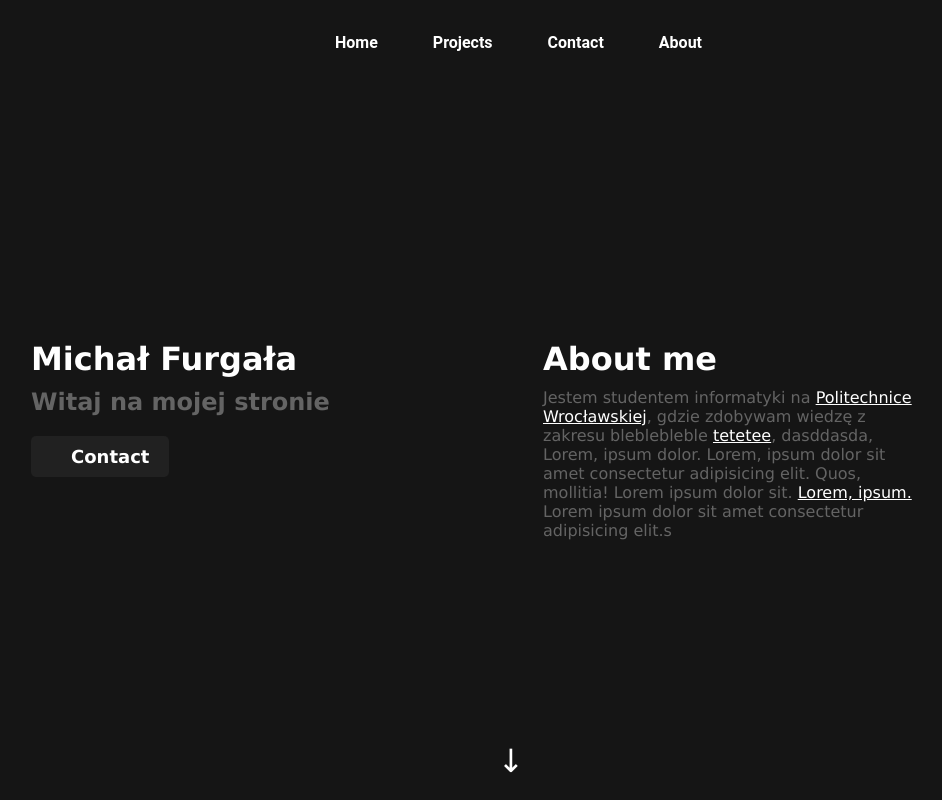
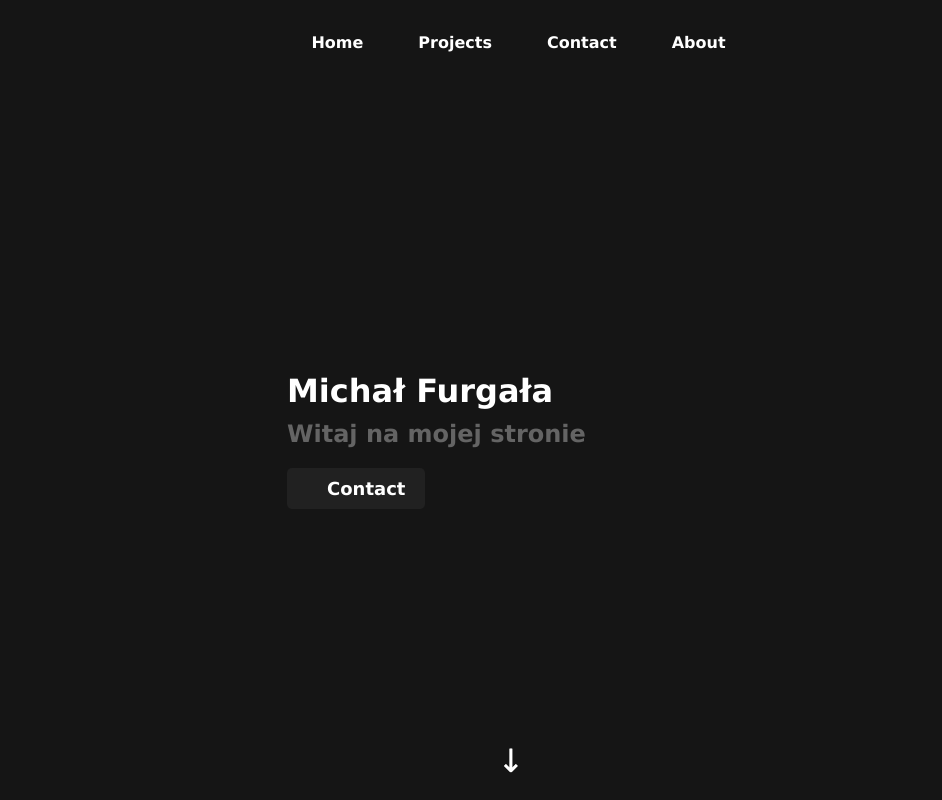
Before and after one commit to 00200200/portfolio, a React (Create React App) app: page / in a window 1280 px wide. Shown: the top 800 px of the page, without its empty margins (129-1071 px from the left). Built offline with nearby package versions, Linux system fonts and the light colour scheme.

Commit message:
AddReactRoute

```diff
--- /dev/null
+++ b/src/components/LandingPage/LandingPage.tsx
@@ -0,0 +1,44 @@
+import React, { useRef } from 'react';
+import './MainPage.css';
+
+const LandingPage: React.FC = () => {
+	const contactRef = useRef<HTMLDivElement>(null); // Referencja do elementu kontaktu
+
+	const handleContactClick = (): void => {
+		window.scrollTo({ top: 11213, behavior: 'smooth' });
+	};
+	const handleArrowClick = (): void => {
+		window.scrollTo({ top: window.innerHeight * 0.9, behavior: 'smooth' });
+	};
+
+	return (
+		<section id='home' className='main-page'>
+			<div className='content'>
+				<div className='leftContent'>
+					<h1>Michał Furgała</h1>
+					<h2>Witaj na mojej stronie</h2>
+					<button className='contact-button' onClick={handleContactClick}>
+						Contact
+					</button>
+				</div>
+				{/* <div className='rightContent'> */}
+				{/* <h1>About me</h1>
+					<div className='rightTextContent'>
+						<p>
+							Jestem studentem informatyki na <a href='#'>Politechnice Wrocławskiej</a>, gdzie zdobywam wiedzę z zakresu
+							bleblebleble <a href='#'>tetetee</a>, dasddasda, Lorem, ipsum dolor. Lorem, ipsum dolor sit amet
+							consectetur adipisicing elit. Quos, mollitia! Lorem ipsum dolor sit. <a href='#'>Lorem, ipsum.</a> Lorem
+							ipsum dolor sit amet consectetur adipisicing elit.s
+						</p>
+					</div> */}
+				{/* </div> */}
+			</div>
+			<div className='scroll-down-arrow' onClick={handleArrowClick}>
+				<span className='arrow'>&#8595;</span>
+			</div>
+			<div id='contact' ref={contactRef} />
+		</section>
+	);
+};
+
+export default LandingPage;
--- a/src/components/MainPage/MainPage.tsx
+++ b/src/components/MainPage/MainPage.tsx
@@ -1,41 +1,15 @@
-import React, { useRef } from 'react';
-import './MainPage.css';
+import React from 'react';
+import LandingPage from '../LandingPage/LandingPage';
+import Projects from '../Projects/Projects';
+import Contact from '../contact/Contact';
 
 const MainPage: React.FC = () => {
-	const contactRef = useRef<HTMLDivElement>(null); // Referencja do elementu kontaktu
-
-	const handleContactClick = (): void => {
-		window.scrollTo({top:11213, behavior: 'smooth' });
-	};
-
 	return (
-		<section id='home' className='main-page'>
-			<div className='content'>
-				<div className='leftContent'>
-					<h1>Michał Furgała</h1>
-					<h2>Witaj na mojej stronie</h2>
-					<button className='contact-button' onClick={handleContactClick}>
-						Contact
-					</button>
-				</div>
-				<div className='rightContent'>
-					<h1>About me</h1>
-					<div className='rightTextContent'>
-						<p>
-							Jestem studentem informatyki na <a href='#'>Politechnice Wrocławskiej</a>, gdzie zdobywam wiedzę z zakresu
-							bleblebleble <a href='#'>tetetee</a>, dasddasda, Lorem, ipsum dolor. Lorem, ipsum dolor sit amet
-							consectetur adipisicing elit. Quos, mollitia! Lorem ipsum dolor sit. <a href='#'>Lorem, ipsum.</a> Lorem
-							ipsum dolor sit amet consectetur adipisicing elit.s
-						</p>
-					</div>
-				</div>
-			</div>
-			<div className='scroll-down-arrow' onClick={handleContactClick}>
-				<span className='arrow'>&#8595;</span>
-			</div>
-			<div id='contact' ref={contactRef} />
-		</section>
+		<>
+			<LandingPage></LandingPage>
+			<Projects></Projects>
+			<Contact></Contact>
+		</>
 	);
 };
-
 export default MainPage;
--- a/src/components/NavBar/HamburgerMenu.tsx
+++ b/src/components/NavBar/HamburgerMenu.tsx
@@ -1,4 +1,6 @@
 import React, { useState, useRef, useEffect } from 'react';
+import { Link } from 'react-router-dom';
+
 import './HamburgerMenu.css';
 
 const Navigation: React.FC = () => {
@@ -37,17 +39,26 @@ const Navigation: React.FC = () => {
 				<span className='line' />
 			</button>
 			<ul className={`menu-items ${isMenuOpen ? 'open' : ''}`}>
-				<li onClick={() => handleScrollToSection('home')} onMouseDown={handleMenuItemClick}>
-					Home
+				<li onMouseDown={handleMenuItemClick}>
+					<Link onClick={() => handleScrollToSection('home')} to='/'>
+						Home
+					</Link>
 				</li>
-				<li onClick={() => handleScrollToSection('projects')} onMouseDown={handleMenuItemClick}>
-					Projects
+				<li onMouseDown={handleMenuItemClick}>
+					<Link onClick={() => handleScrollToSection('projects')} to='/#projects'>
+						Projects
+					</Link>
 				</li>
-				<li onClick={() => handleScrollToSection('contact')} onMouseDown={handleMenuItemClick}>
-					Contact
+
+				<li onMouseDown={handleMenuItemClick}>
+					<Link onClick={() => handleScrollToSection('contact')} to='/#contact'>
+						Contact
+					</Link>
 				</li>
-				<li onClick={() => handleScrollToSection('contact')} onMouseDown={handleMenuItemClick}>
-					About
+				<li onMouseDown={handleMenuItemClick}>
+					<Link to='/About' onClick={() => handleScrollToSection('contact')}>
+						About
+					</Link>
 				</li>
 			</ul>
 		</div>
--- a/src/components/Projects/Project.css
+++ b/src/components/Projects/Project.css
@@ -46,3 +46,21 @@
 		padding-top: 5vh;
 	}
 }
+.scroll-down-arrow {
+	color: var(--main-text-color);
+	position: absolute;
+	bottom: 20px;
+	left: 50%;
+	transform: translateX(-50%);
+	cursor: pointer;
+	transition: transform 0.3s ease-in-out;
+}
+
+.scroll-down-arrow:hover {
+	transform: translateX(-50%) scale(1.1);
+}
+
+.main-page:hover .scroll-down-arrow {
+	transform: translateX(-50%) scale(1.1);
+	transition: transform 0.3s ease-in-out;
+}
--- a/src/components/Projects/Projects.tsx
+++ b/src/components/Projects/Projects.tsx
@@ -9,6 +9,9 @@ const Projects: React.FC = () => {
 		description: 'Project Description',
 		image: 'Project Image',
 	};
+	const handleArrowClick = (): void => {
+		window.scrollTo({ top: window.innerHeight * 0.9, behavior: 'smooth' });
+	};
 	return (
 		<section id='projects' className='projects'>
 			<h1 className='projects-title'>Projects</h1>
@@ -18,6 +21,9 @@ const Projects: React.FC = () => {
 				<Project {...projectData} />
 				<Project {...projectData} />
 			</div>
+			<div className='scroll-down-arrow' onClick={handleArrowClick}>
+				<span className='arrow'>&#8595;</span>
+			</div>
 		</section>
 	);
 };
--- /dev/null
+++ b/src/components/about/Abouts.tsx
@@ -0,0 +1,11 @@
+import React from 'react';
+
+const About: React.FC = () => {
+	return (
+		<div>
+			<h1>ABOUTS</h1>
+		</div>
+	);
+};
+
+export default About;
--- a/src/index.tsx
+++ b/src/index.tsx
@@ -1,24 +1,33 @@
 import React from 'react';
 import ReactDOM from 'react-dom';
+import { BrowserRouter } from 'react-router-dom';
 import HamburgerMenu from './components/NavBar/HamburgerMenu';
-import MainPage from './components/MainPage/MainPage';
+import LandingPage from './components/LandingPage/LandingPage';
 import Projects from './components/Projects/Projects';
 import Contact from './components/contact/Contact';
-import { createRoot } from 'react-dom/client';
-
+import { Route, Routes } from 'react-router-dom';
+import About from './components/about/Abouts';
+import MainPage from './components/MainPage/MainPage';
 const App: React.FC = () => {
 	return (
 		<div id='root' style={{ background: '323232' }}>
 			<HamburgerMenu />
-			<MainPage></MainPage>
+			{/* <LandingPage></LandingPage>
 			<Projects></Projects>
-			<Contact></Contact>
+			<Contact></Contact> */}
+			<Routes>
+				<Route path='/' element={<MainPage />} />
+				{/* <Route path='/projects' element={<Projects />} /> */}
+				{/* <Route path='/contact' element={<Contact />} /> */}
+				<Route path='/about' element={<About />} />
+			</Routes>
 		</div>
 	);
 };
 
-const container = document.getElementById('root');
-if (container) {
-	const rootElement = createRoot(container);
-	rootElement.render(<App />);
-}
+ReactDOM.render(
+	<BrowserRouter>
+		<App />
+	</BrowserRouter>,
+	document.getElementById('root')
+);
```
Also changed, not shown: src/components/LandingPage/MainPage.css (renamed from src/components/MainPage/MainPage.css), src/components/about/About.css (added).
